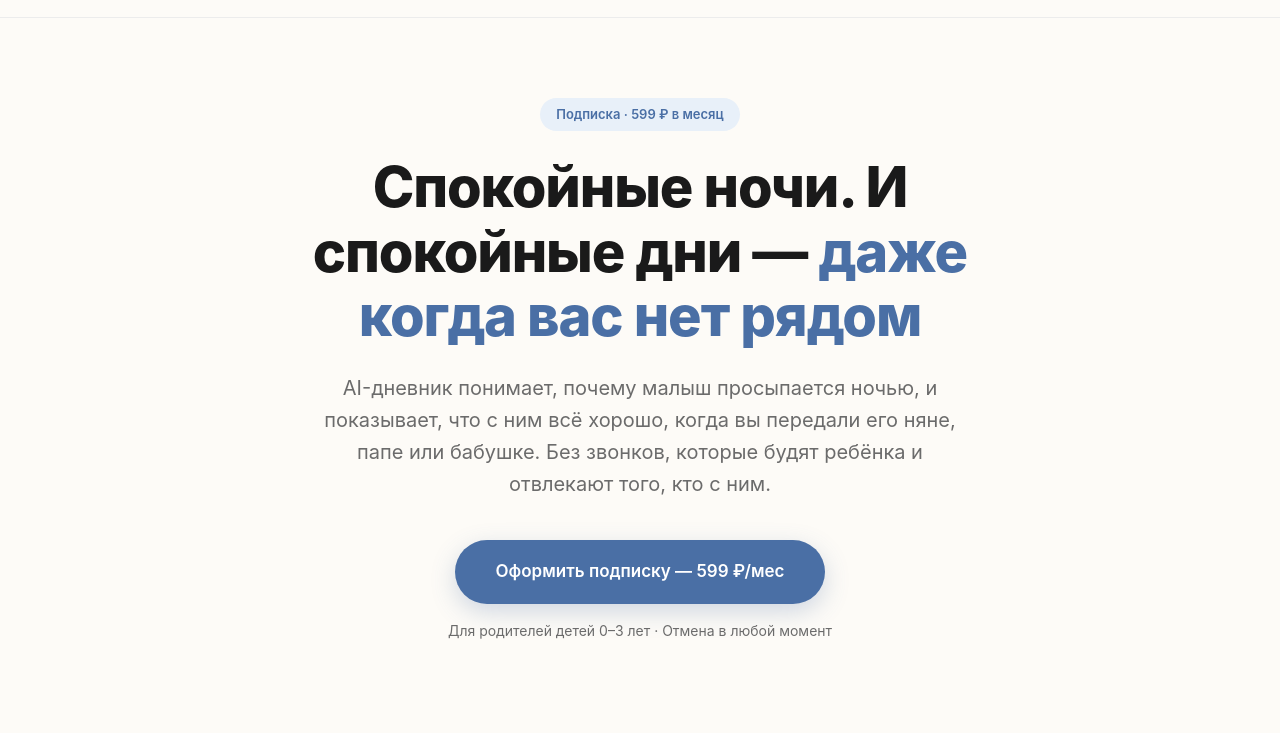
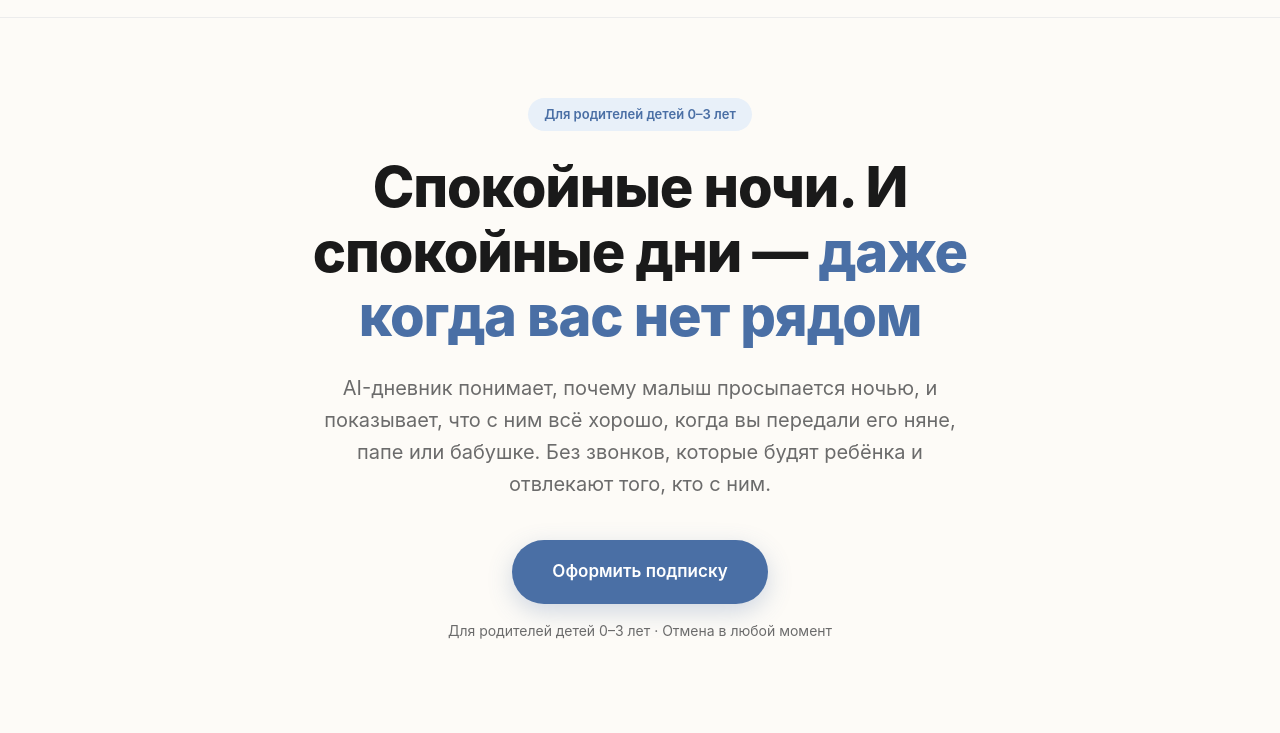
Before and after one commit to dariaip/baby_diary, a plain HTML site: page index.html in a window 1280 px wide. Shown: the part 67-800 px from the top of the page. Drawn offline with Linux system fonts and the light colour scheme.

Commit message:
change price

```diff
--- a/index.html
+++ b/index.html
@@ -454,14 +454,14 @@
 
 <section class="hero">
   <div class="container">
-    <div class="hero-badge">Подписка · 599 ₽ в месяц</div>
+    <div class="hero-badge">Для родителей детей 0–3 лет</div>
     <h1>Спокойные ночи. И спокойные дни — <span class="accent">даже когда вас нет рядом</span></h1>
     <p class="sub">
       AI-дневник понимает, почему малыш просыпается ночью, и показывает, что с ним всё хорошо,
       когда вы передали его няне, папе или бабушке. Без звонков, которые будят ребёнка
       и отвлекают того, кто с ним.
     </p>
-    <a href="#cta" class="hero-cta">Оформить подписку — 599 ₽/мес</a>
+    <a href="#cta" class="hero-cta">Оформить подписку</a>
     <p class="hero-note">Для родителей детей 0–3 лет · Отмена в любой момент</p>
   </div>
 </section>
@@ -550,7 +550,7 @@
           <span class="diff-check">✓</span>
           <div>
             <strong>Одна подписка на всю семью</strong>
-            <span>599 ₽/мес. — без доплат за няню, папу или бабушку. Отмена в любой момент.</span>
+            <span>Без доплат за няню, папу или бабушку. Отмена в любой момент.</span>
           </div>
         </li>
       </ul>
```
